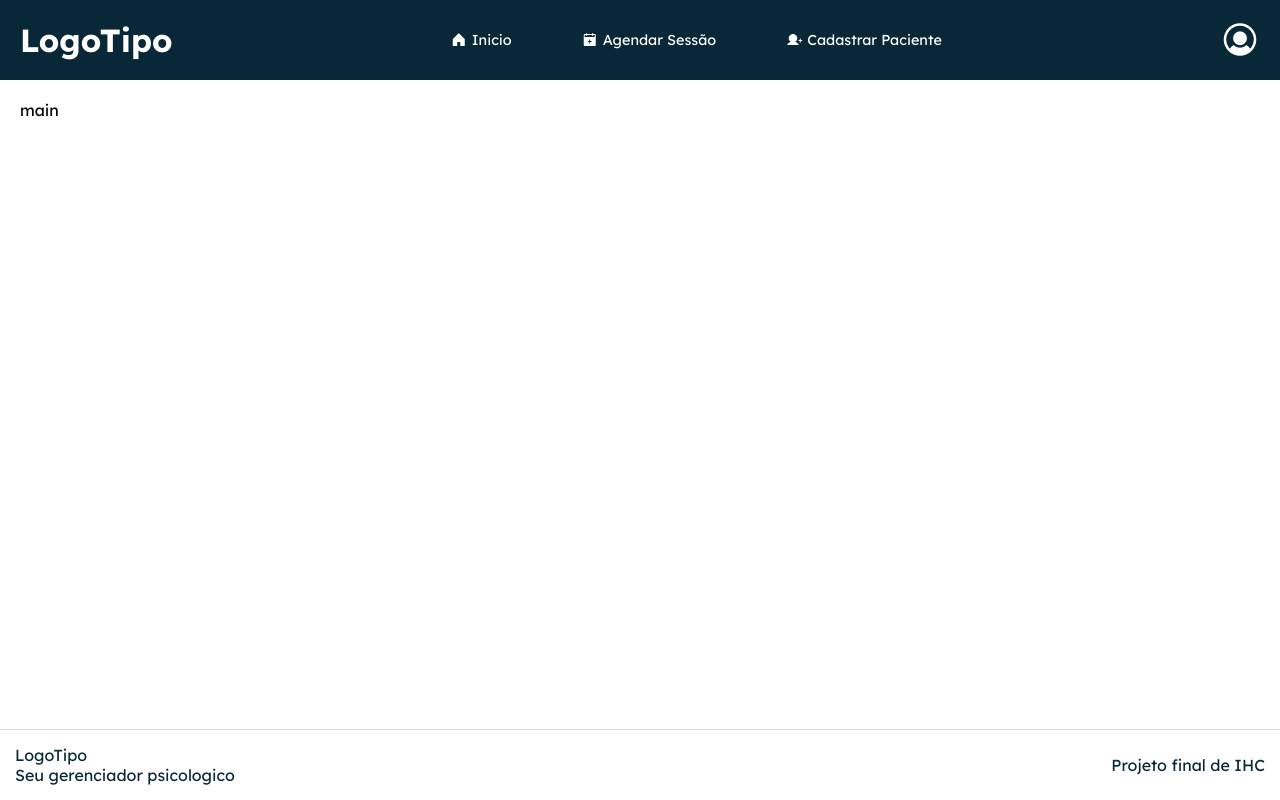
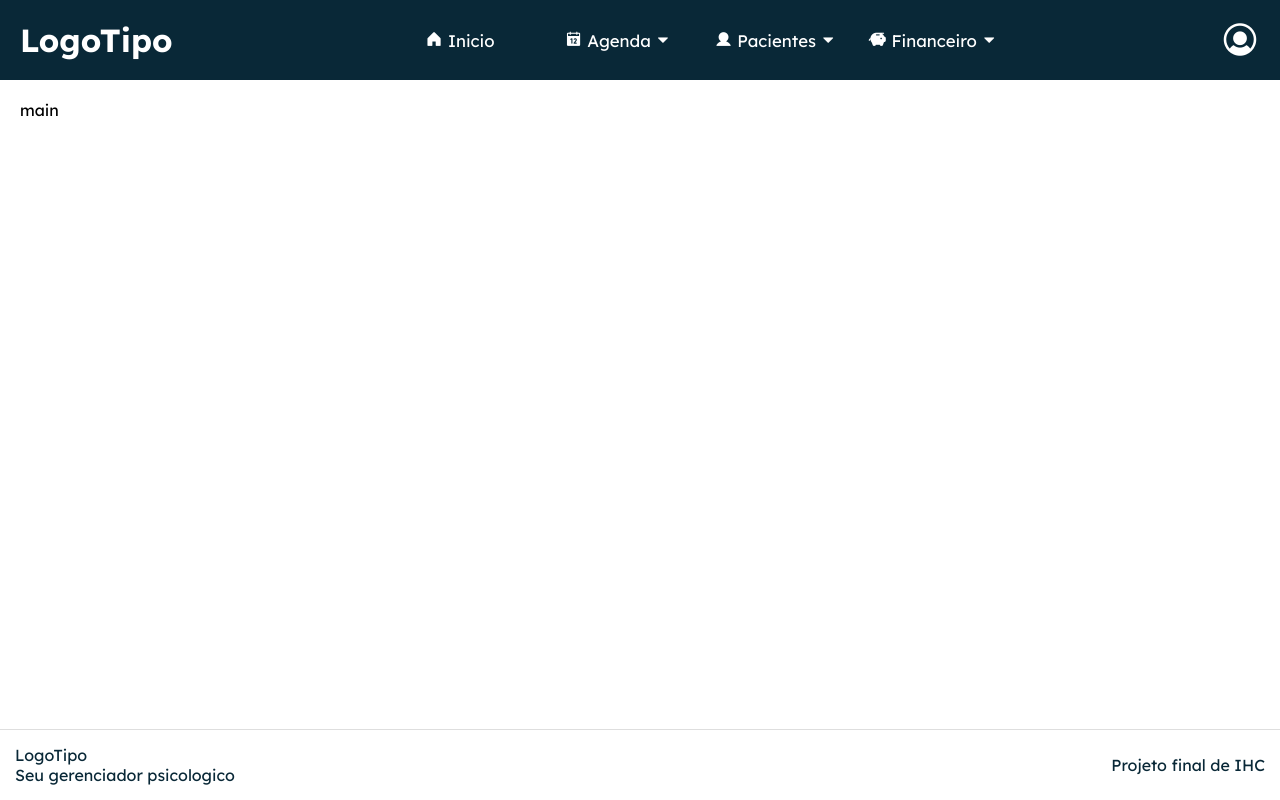
Before and after one commit to AlissonSena123/ProjetoFinal-IHC, a website: page views/inicio.html in a window 1280 px wide. Drawn offline with nearby package versions, Linux system fonts and the light colour scheme.

Commit message:
estilizando navbar

```diff
--- a/app.js
+++ b/app.js
@@ -14,7 +14,7 @@ app.use(express.static(path.join(__dirname, "public")));
 
 app.use(pages);
 
-const PORT = process.env.PORT || 3000;
+const PORT = process.env.PORT || 3030;
 
 app.listen(PORT, () => {
   console.log(
--- a/package.json
+++ b/package.json
@@ -20,7 +20,6 @@
   "homepage": "https://github.com/AlissonSena123/ProjetoFinal-IHC#readme",
   "dependencies": {
     "@supabase/supabase-js": "^2.105.4",
-    "expres": "^0.0.5",
     "express": "^4.22.2"
   }
 }
--- a/public/styles/inicio.css
+++ b/public/styles/inicio.css
@@ -9,6 +9,10 @@
     "nav"
     "main"
     "footer";
+}
+
+.navContent{
+    display: none;
 }
 
 header{
@@ -30,20 +34,18 @@ header > a{
 }
 
 nav{
-    display: flex;
-    justify-content: center;
-    align-items: center;
-    gap: 50px;
+    display: grid;
+    grid-template-columns: repeat(4, 1fr);
+    gap: 30px;
 }
 
 nav div{
     justify-self: center;
     align-self: center;
-    padding: 10px;
 }
 
 nav div a{
-    font-size: .9rem;
+    font-size: 1.05rem;
 }
 
 nav a{
@@ -57,15 +59,15 @@ nav a{
 }
 
 nav a i{
-    font-size: 1rem;
+    font-size: 1.1rem;
+}
+
+nav a i.ph-caret-down{
+    font-size: .9rem;
 }
 
 main{
     padding: 20px;
-}
-
-nav a:hover{
-    background-color: var(--cor-bg-escura);
 }
 
 footer{
@@ -76,9 +78,3 @@ footer{
     justify-content: space-between;
     align-items: center;
 }
-
-@media screen and (max-width: 700px) {
-    nav{
-        grid-template-columns: 1fr;
-    }
-}
--- a/views/inicio.html
+++ b/views/inicio.html
@@ -20,10 +20,19 @@
                     <a href="/inicio"><i class="ph-fill ph-house"></i>Inicio</a>
                 </div>
                 <div id="agendarSessão">
-                    <a href="/agendar/sessao"> <i class="ph-fill ph-calendar-plus"></i> Agendar Sessão</a>
+                    <a href="/agendar/sessao"> <i class="ph-fill ph-calendar"></i> Agenda <i class="ph-fill ph-caret-down"></i></a>
+                    <div class="navContent">
+                        <a href="#">Agendar Sessão</a>
+                        <a href="#">Link 2</a>
+                        <a href="#">Link 3</a>
+                        <a href="#">Link 4</a>
+                    </div>
                 </div>
                 <div id="cadastrarPaciente">
-                    <a href="/cadastrar/paciente"> <i class="ph-fill ph-user-plus"></i> Cadastrar Paciente</a>
+                    <a href="/cadastrar/paciente"> <i class="ph-fill ph-user"></i>Pacientes <i class="ph-fill ph-caret-down"></i></a>
+                </div>
+                <div>
+                    <a href="/financeiro"><i class="ph-fill ph-piggy-bank"></i>Financeiro <i class="ph-fill ph-caret-down"></i></a>
                 </div>
             </nav>
             <a href="/perfil" class="ph-fill ph-user-circle"></a>
@@ -32,6 +41,7 @@
         <main>
             main
         </main>
+
         <footer>
             <p>LogoTipo <br> Seu gerenciador psicologico</p>
             <p>Projeto final de IHC</p>
```
Also changed, not shown: public/img/19721.jpg (renamed from public/imgs/19721.jpg), public/img/20644.jpg (renamed from public/imgs/20644.jpg), public/img/logotipo.svg (renamed from public/imgs/logotipo.svg), public/img/logotipo_v2.svg (renamed from public/imgs/logotipo_v2.svg).
